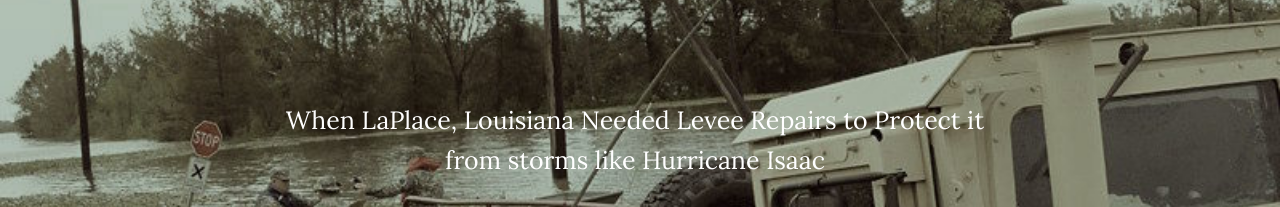
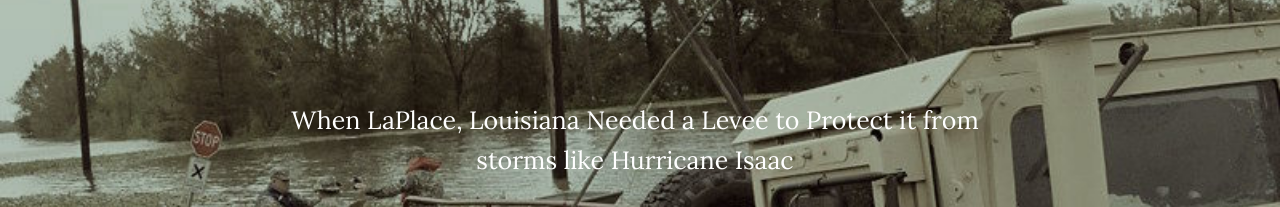
Before and after one commit to nagey/mll-isaac, a plain HTML site: page index.html in a window 1280 px wide. Shown: the part 73-280 px from the top of the page. Drawn offline with Linux system fonts and the light colour scheme.

Commit message:
message error

```diff
--- a/index.html
+++ b/index.html
@@ -74,7 +74,7 @@
             <div class="container">
                 <div class="row">
                     <div class="col-md-8 col-md-offset-2">
-                        <p class="intro-text">When LaPlace, Louisiana Needed Levee Repairs to Protect it from storms like Hurricane Isaac</p>
+                        <p class="intro-text">When LaPlace, Louisiana Needed a Levee to Protect it from storms like Hurricane Isaac</p>
                         <h1 class="brand-heading">Where Was Bill?</h1>
                         <a href="#about" class="btn btn-circle page-scroll">
                             <i class="fa fa-angle-double-down animated"></i>
```
